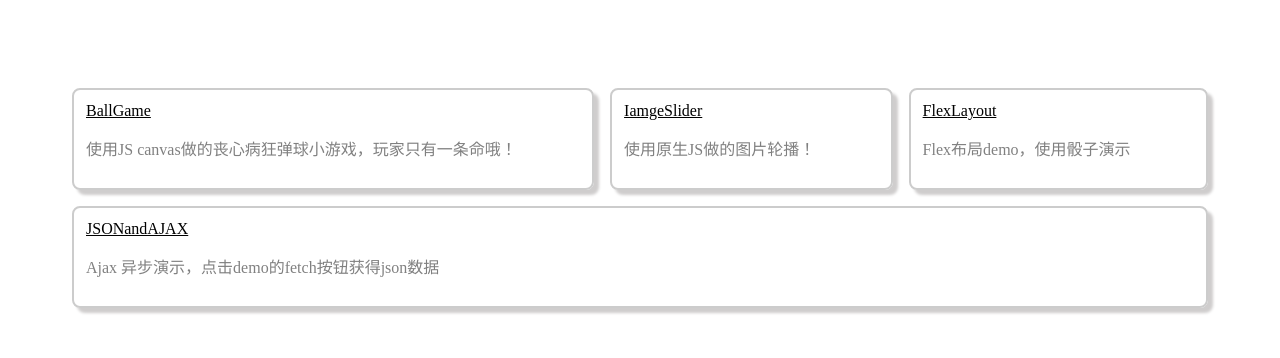
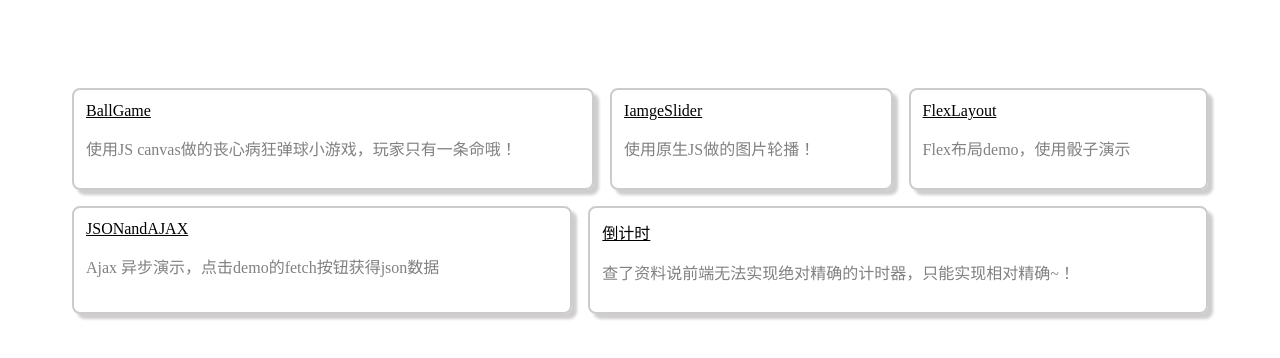
Before and after one commit to chochi1st/OnlineShow, a plain HTML site: page index.html in a window 1280 px wide. Drawn offline with Linux system fonts and the light colour scheme.

Commit message:
modify index

```diff
--- a/index.html
+++ b/index.html
@@ -30,6 +30,11 @@
                         <p>Ajax 异步演示，点击demo的fetch按钮获得json数据</p>
 
                 </div>
+                <div class="box box-5" title="点击标题进入演示">
+                    <a href="works/CountDown/index.html">倒计时</a>
+                    <p>查了资料说前端无法实现绝对精确的计时器，只能实现相对精确~！</p>
+
+            </div>
             </div>
     </div>
 </body>
```
